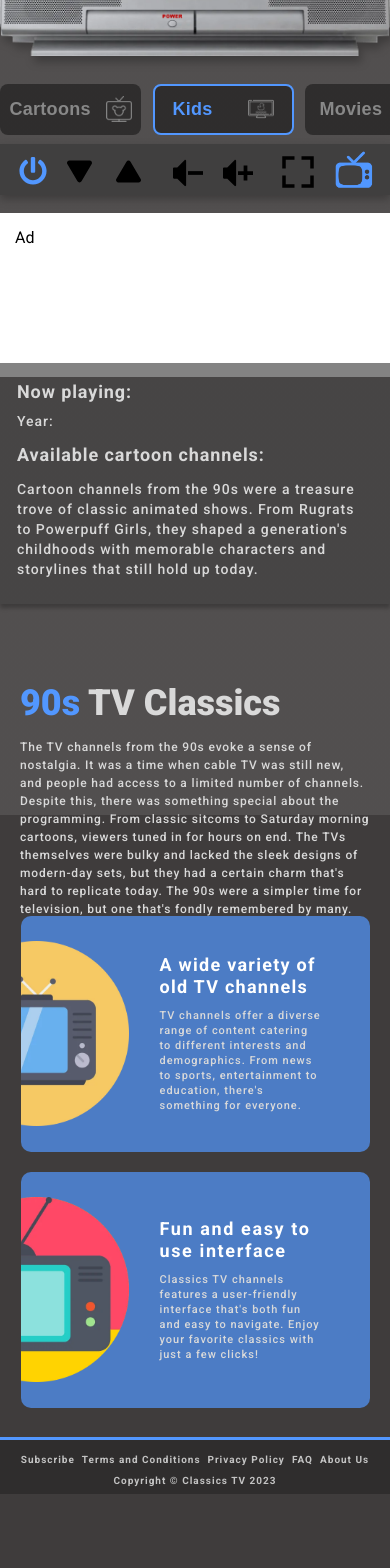
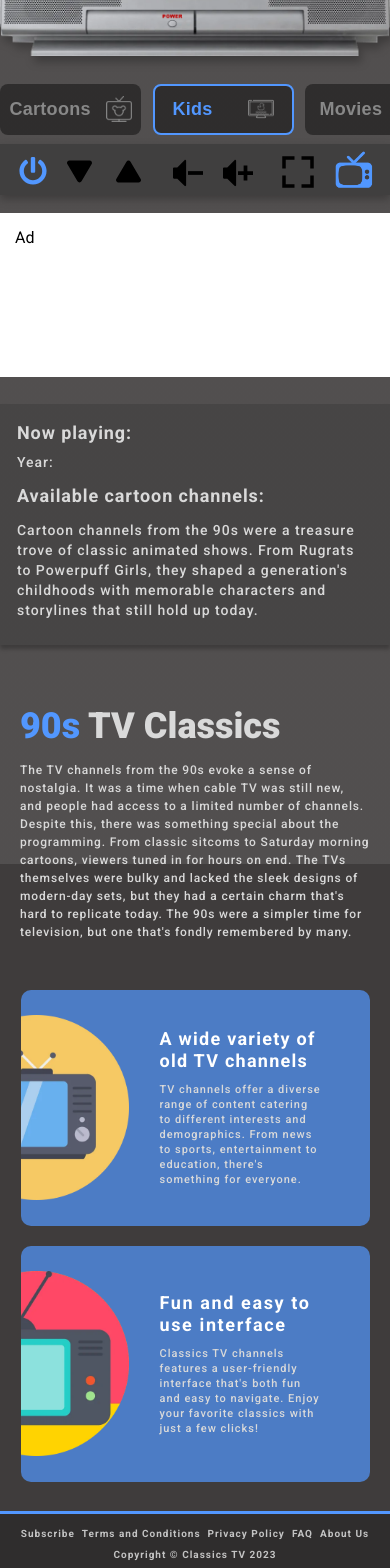
Before and after one commit to Classicstvs/the-app, a Next.js app: page /90s/kids in a window 390 px wide. Shown: the part 415-1983 px from the top of the page. Before the commit the page ends 1909 px from the top, so only its background shows below. Built offline with nearby package versions, Linux system fonts and the light colour scheme.

Commit message:
FIX:CSS responsive

```diff
--- a/components/cardsInfo/CardsInfo.module.css
+++ b/components/cardsInfo/CardsInfo.module.css
@@ -124,7 +124,7 @@
         justify-content: space-between;
         flex-direction: column;
         align-items: center;
-        margin: -30px auto 19px auto;
+        margin: 44px auto 19px auto;
     }
 
     .card {
--- a/components/controls/Controls.module.css
+++ b/components/controls/Controls.module.css
@@ -160,7 +160,7 @@
 
 @media only screen and (max-width: 767px) {
     .controls{
-        max-width: 430px;
+        max-width: 560px;
         height: 51px;
         filter: drop-shadow(0px 4px 4px rgba(0, 0, 0, 0.25));
         background-color: #403F3F;
--- a/components/pageInfo/PageInfo.module.css
+++ b/components/pageInfo/PageInfo.module.css
@@ -104,12 +104,12 @@
 @media only screen and (max-width: 767px) {
     .pageInfoWrapper {
         position: relative;
-        top: 308px;
+        top: 339px;
     }
 
     .pageInfoWrapperRes {
         position: relative;
-        top: 600px !important;
+        top: 623px !important;
     }
 
 
--- a/components/playInfo/PlayInfo.module.css
+++ b/components/playInfo/PlayInfo.module.css
@@ -78,9 +78,10 @@
     .playInfoContainer {
         max-width: 585px;
         position: relative;
-        top: -301px;
+        top: -260px;
         border-radius: 0px;
     }
+
 
     .playInfoContainer h4 {
         font-size: 18px !important;
```
